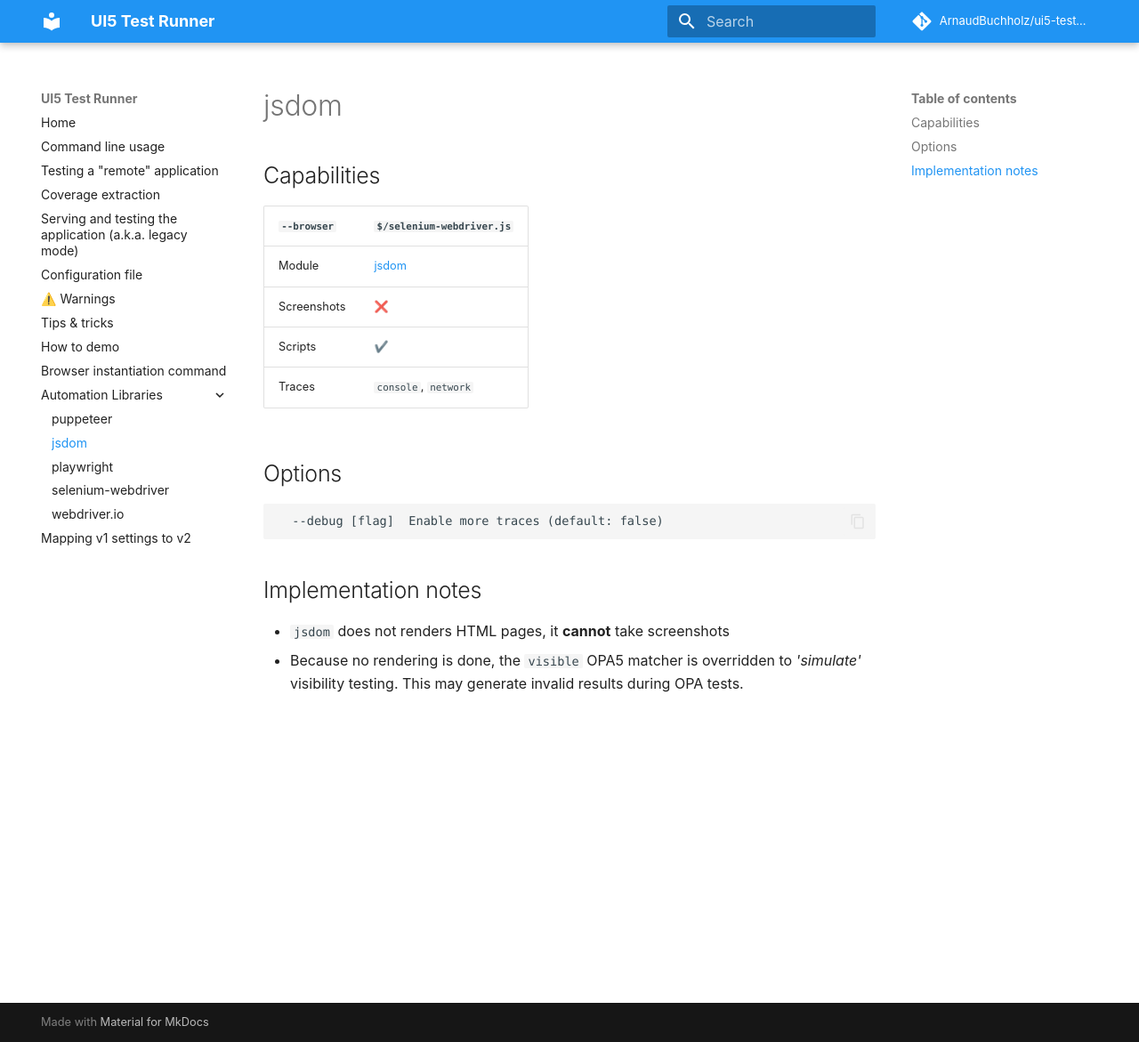
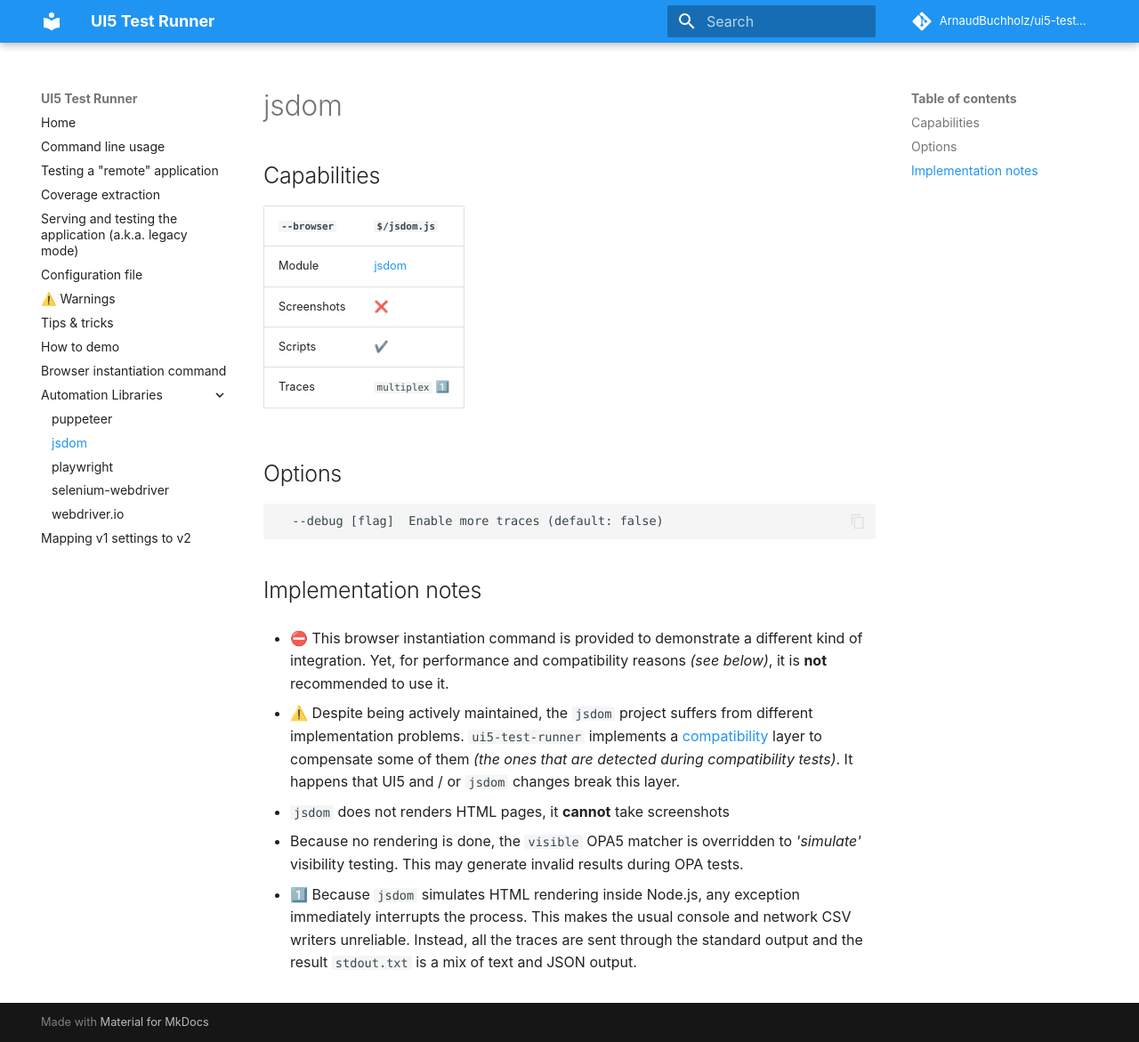
Before and after one commit to ArnaudBuchholz/ui5-test-runner, an MkDocs documentation site: the page built from docs/jsdom.md, in a window 1280 px wide and 1171 px high. Shown: the whole window at 89% size. Built offline with MkDocs 1.6.1 and Material for MkDocs 9.7.7, drawn with Linux system fonts in a browser that asks for light colours; comment, search, counter and statistics services are not loaded.

Commit message:
documentation: jsdom
Adds necessary warnings

````diff
--- a/docs/jsdom.md
+++ b/docs/jsdom.md
@@ -2,12 +2,12 @@
 
 ## Capabilities
 
-| `--browser` | `$/selenium-webdriver.js` |
+| `--browser` | `$/jsdom.js` |
 |---|---|
 | Module | [jsdom](https://github.com/jsdom/jsdom/) |
 | Screenshots | ❌ |
 | Scripts | ✔️ |
-| Traces | `console`, `network` |
+| Traces | `multiplex` 1️⃣ |
 
 ## Options
 ```text
@@ -16,5 +16,12 @@
 
 ## Implementation notes
 
+* ⛔ This browser instantiation command is provided to demonstrate a different kind of integration. Yet, for performance and compatibility reasons *(see below)*, it is **not** recommended to use it.
+
+* ⚠️ Despite being actively maintained, the `jsdom` project suffers from different implementation problems. `ui5-test-runner` implements a [compatibility](https://github.com/ArnaudBuchholz/ui5-test-runner/blob/main/src/defaults/jsdom/compatibility.js) layer to compensate some of them *(the ones that are detected during compatibility tests)*. It happens that UI5 and / or `jsdom` changes break this layer.
+
 * `jsdom` does not renders HTML pages, it **cannot** take screenshots
+
 * Because no rendering is done, the `visible` OPA5 matcher is overridden to *'simulate'* visibility testing. This may generate invalid results during OPA tests.
+
+* 1️⃣ Because `jsdom` simulates HTML rendering inside Node.js, any exception immediately interrupts the process. This makes the usual console and network CSV writers unreliable. Instead, all the traces are sent through the standard output and the result `stdout.txt` is a mix of text and JSON output.
````
